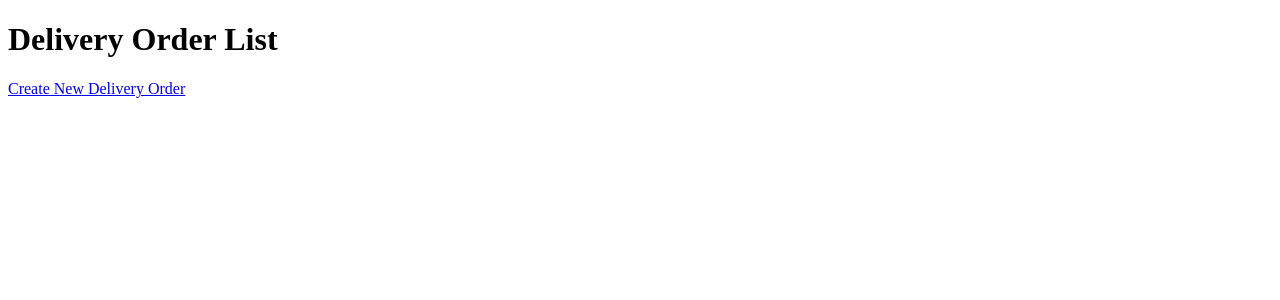
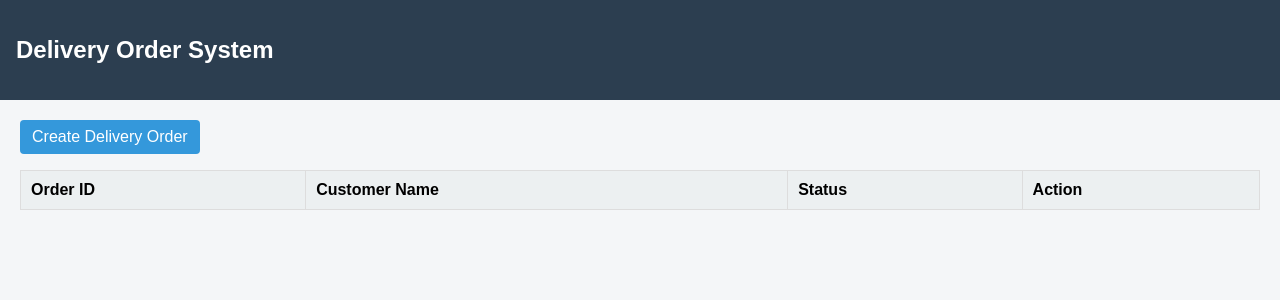
Before and after one commit to alfarid-rdwn/delivery-order-system, a Flask app: page / in a window 1280 px wide. Shown: the top 300 px of the page. Run offline with Flask 3, Linux system fonts and the light colour scheme; lists and menus that the app fills with data are empty.

Commit message:
Sprint 2: basic UI styling and form submission handling

```diff
--- a/src/app.py
+++ b/src/app.py
@@ -1,33 +1,23 @@
 from flask import Flask, render_template, request, redirect, url_for
 
-app = Flask(__name__)
+app = Flask(__name__, template_folder="templates", static_folder="static")
 
-delivery_orders = []
+@app.route("/")
+def index():
+    return render_template("index.html")
 
-@app.route('/')
-def index():
-    return render_template('index.html', orders=delivery_orders)
+@app.route("/create", methods=["GET", "POST"])
+def create():
+    if request.method == "POST":
+        customer_name = request.form.get("customer_name")
+        order_date = request.form.get("order_date")
 
-@app.route('/create', methods=['GET', 'POST'])
-def create_order():
-    if request.method == 'POST':
-        order = {
-            'order_id': request.form['order_id'],
-            'customer_name': request.form['customer_name'],
-            'status': 'Pending'
-        }
-        delivery_orders.append(order)
-        return redirect(url_for('index'))
+        # sementara kita print dulu (Sprint 2)
+        print(customer_name, order_date)
 
-    return render_template('create_order.html')
+        return redirect(url_for("index"))
 
-@app.route('/update/<order_id>')
-def update_status(order_id):
-    for order in delivery_orders:
-        if order['order_id'] == order_id:
-            order['status'] = 'Delivered'
-            break
-    return redirect(url_for('index'))
+    return render_template("create_order.html")
 
-if __name__ == '__main__':
+if __name__ == "__main__":
     app.run(debug=True)
--- /dev/null
+++ b/src/static/css/style.css
@@ -0,0 +1,84 @@
+body {
+    font-family: Arial, sans-serif;
+    background-color: #f4f6f8;
+    margin: 0;
+    padding: 0;
+}
+
+header {
+    background-color: #2c3e50;
+    color: white;
+    padding: 16px;
+}
+
+.container {
+    padding: 20px;
+}
+
+a.button {
+    display: inline-block;
+    padding: 8px 12px;
+    background-color: #3498db;
+    color: white;
+    text-decoration: none;
+    border-radius: 4px;
+    margin-bottom: 16px;
+}
+
+table {
+    width: 100%;
+    border-collapse: collapse;
+    background-color: white;
+}
+
+th, td {
+    border: 1px solid #ddd;
+    padding: 10px;
+    text-align: left;
+}
+
+th {
+    background-color: #ecf0f1;
+}
+
+.status-pending {
+    color: orange;
+    font-weight: bold;
+}
+
+.status-delivered {
+    color: green;
+    font-weight: bold;
+}
+
+/* Form styling */
+form {
+    background-color: white;
+    padding: 20px;
+    max-width: 400px;
+    border-radius: 6px;
+}
+
+label {
+    font-weight: bold;
+}
+
+input[type="text"] {
+    width: 100%;
+    padding: 8px;
+    margin-top: 4px;
+    box-sizing: border-box;
+}
+
+button {
+    padding: 8px 14px;
+    background-color: #3498db;
+    color: white;
+    border: none;
+    border-radius: 4px;
+    cursor: pointer;
+}
+
+button:hover {
+    background-color: #2980b9;
+}
--- a/src/templates/index.html
+++ b/src/templates/index.html
@@ -3,22 +3,48 @@
 <head>
     <meta charset="UTF-8">
     <meta name="viewport" content="width=device-width, initial-scale=1.0">
-    <title>Delivery Order List</title>
+    <title>Delivery Order System</title>
+
+    <link rel="stylesheet" href="{{ url_for('static', filename='css/style.css') }}">
 </head>
 <body>
-    <h1>Delivery Order List</h1>
 
-    <a href="/create">Create New Delivery Order</a>
+<header>
+    <h2>Delivery Order System</h2>
+</header>
 
-    <ul>
-        {% for order in orders %}
-        <li>
-            {{ order.order_id }} - {{ order.customer_name }} - {{ order.status }}
-            {% if order.status == 'Pending' %}
-                <a href="/update/{{ order.order_id }}">Mark as Delivered</a>
-            {% endif %}
-        </li>
-        {% endfor %}
-    </ul>
+<div class="container">
+    <a href="/create" class="button">Create Delivery Order</a>
+
+    <table>
+        <thead>
+            <tr>
+                <th>Order ID</th>
+                <th>Customer Name</th>
+                <th>Status</th>
+                <th>Action</th>
+            </tr>
+        </thead>
+        <tbody>
+            {% for order in orders %}
+            <tr>
+                <td>{{ order.order_id }}</td>
+                <td>{{ order.customer_name }}</td>
+                <td class="{% if order.status == 'Pending' %}status-pending{% else %}status-delivered{% endif %}">
+                    {{ order.status }}
+                </td>
+                <td>
+                    {% if order.status == 'Pending' %}
+                        <a href="/update/{{ order.order_id }}">Mark as Delivered</a>
+                    {% else %}
+                        -
+                    {% endif %}
+                </td>
+            </tr>
+            {% endfor %}
+        </tbody>
+    </table>
+</div>
+
 </body>
 </html>
```
Also changed, not shown: src/templates/create_order.html (+24 -15 lines).
